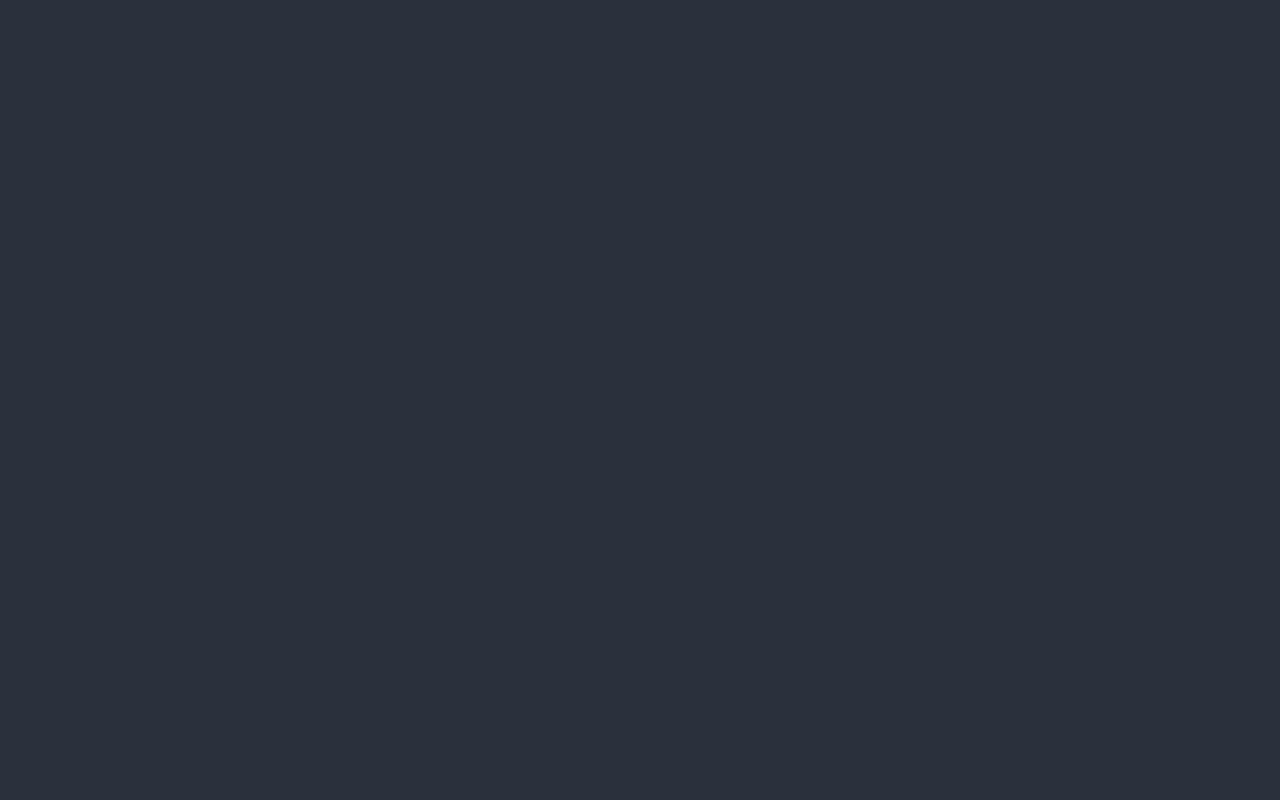
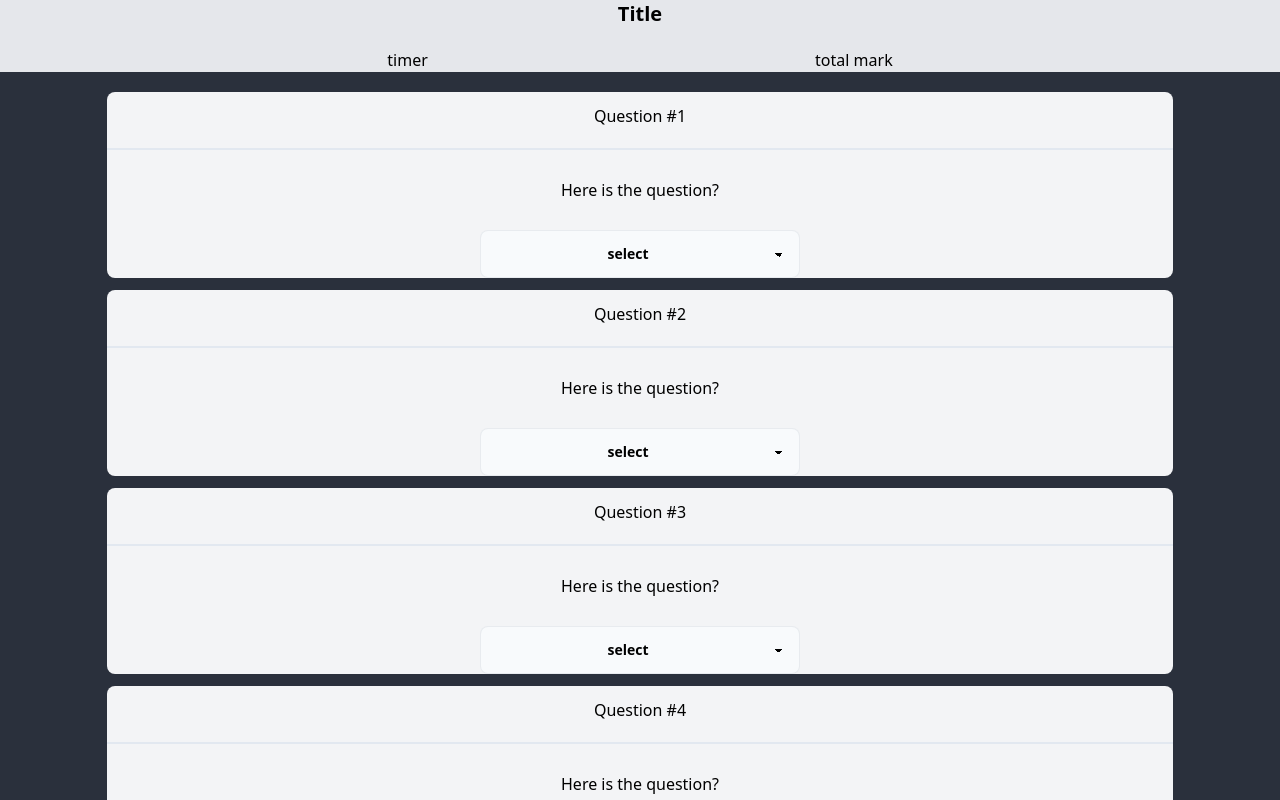
Before and after one commit to farooqpk/Quiz-app-mern, a React (Vite) app in the folder front-end/: page /quizPage in a window 1280 px wide. Before the commit this address had no page. Shown: the top 800 px of the page. Built offline with nearby package versions, Linux system fonts and the light colour scheme.

Commit message:
created a quizPage for user and added some css

```diff
--- a/front-end/src/App.jsx
+++ b/front-end/src/App.jsx
@@ -12,6 +12,7 @@ import { CreateQuiz } from "./pages/admin/quiz/CreateQuiz";
 import { CreateQuizFormNextBtnContextProvider} from "./context/adminSide/CreateQuizFormNextBtnContextProvider";
 import { CreateQuizFormDataContextProvider } from "./context/adminSide/CreateQuizFormDataContextProvider";
 import { AllQuizDataContextProvider } from "./context/userSide/AllQuizDataContextPovider";
+import { QuizPage } from "./pages/user/quiz/QuizPage";
 
 
 
@@ -34,6 +35,7 @@ function App() {
             <Route path="/otpForm" element={<OtpForm />} />
             <Route path="/resetPass" element={<ResetPass />} />
             <Route path="/createQuiz" element={<VerifyTokenGet children={<CreateQuiz/>} />} />
+            <Route path="/quizPage" element={<QuizPage/>} />
           </Routes>
         </BrowserRouter>
         </EmailContextProvider>
--- /dev/null
+++ b/front-end/src/pages/user/quiz/QuizPage.jsx
@@ -0,0 +1,47 @@
+export const QuizPage = () => {
+  return (
+    <>
+      <main className="h-auto w-full flex justify-center items-center">
+
+          <header className="bg-gray-200 fixed top-0 w-full z-10">
+            <div className="flex justify-center">
+              <h1 className="text-black font-semibold text-xl">Title</h1>
+            </div>
+            <div className="flex justify-evenly mt-5">
+              <p className="text-black">timer</p>
+              <p className="text-black">total mark</p>
+            </div>
+          </header>
+
+          <div className=" my-6 w-5/6 mt-20">
+          {Array(4)
+            .fill()
+            .map((_, index) => (
+              <section key={index} className="mt-3 bg-gray-100 rounded-lg scroll-m-0">
+                <div className="flex flex-col items-center gap-1">
+                  <span className="text-black p-3">{`Question #${index + 1}`}</span>
+                  <hr className="border border-slate-200 w-full my-1" />
+                  <p className="text-black mt-2 break-words p-3">
+                    Here is the question?
+                  </p>
+                  <select className="select text-center text-black select-bordered w-full max-w-xs mt-3 bg-slate-50">
+                    <option disabled selected>
+                      select
+                    </option>
+                    <option>Han Solo</option>
+                    <option>Greedo</option>
+                  </select>
+                </div>
+              </section>
+            ))}
+
+          <footer className="mt-1 bg-gray-100 rounded-lg flex justify-center p-3">
+            <button className="btn btn-outline btn-sm text-black">
+              sumbit
+            </button>
+          </footer>
+        </div>
+      </main>
+    </>
+  );
+};
```
